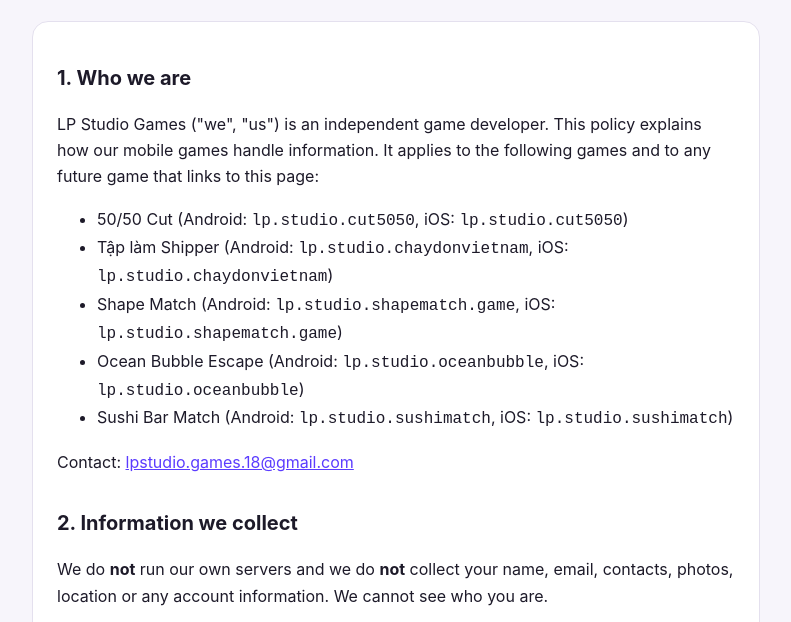
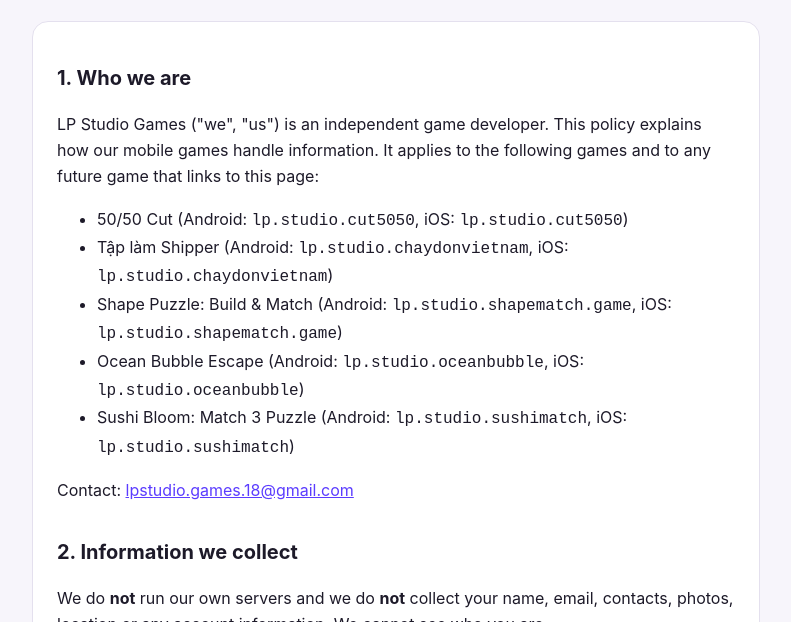
Before and after one commit to lpstudiogames18/lpstudiogames18.github.io, a plain HTML site: page index.html in a window 1280 px wide. Shown: the part 166-788 px from the top of the page, without its empty margins (244-1035 px from the left). Drawn offline with Linux system fonts and the light colour scheme.

Commit message:
Rename Sushi Bloom and Shape Puzzle

```diff
--- a/index.html
+++ b/index.html
@@ -55,9 +55,9 @@
     <ul>
       <li>50/50 Cut (Android: <code>lp.studio.cut5050</code>, iOS: <code>lp.studio.cut5050</code>)</li>
       <li>Tập làm Shipper (Android: <code>lp.studio.chaydonvietnam</code>, iOS: <code>lp.studio.chaydonvietnam</code>)</li>
-      <li>Shape Match (Android: <code>lp.studio.shapematch.game</code>, iOS: <code>lp.studio.shapematch.game</code>)</li>
+      <li>Shape Puzzle: Build &amp; Match (Android: <code>lp.studio.shapematch.game</code>, iOS: <code>lp.studio.shapematch.game</code>)</li>
       <li>Ocean Bubble Escape (Android: <code>lp.studio.oceanbubble</code>, iOS: <code>lp.studio.oceanbubble</code>)</li>
-      <li>Sushi Bar Match (Android: <code>lp.studio.sushimatch</code>, iOS: <code>lp.studio.sushimatch</code>)</li>
+      <li>Sushi Bloom: Match 3 Puzzle (Android: <code>lp.studio.sushimatch</code>, iOS: <code>lp.studio.sushimatch</code>)</li>
     </ul>
     <p>Contact: <a href="mailto:lpstudio.games.18@gmail.com">lpstudio.games.18@gmail.com</a></p>
 
@@ -114,9 +114,9 @@
     <ul>
       <li>50/50 Cut (Android: <code>lp.studio.cut5050</code>, iOS: <code>lp.studio.cut5050</code>)</li>
       <li>Tập làm Shipper (Android: <code>lp.studio.chaydonvietnam</code>, iOS: <code>lp.studio.chaydonvietnam</code>)</li>
-      <li>Shape Match (Android: <code>lp.studio.shapematch.game</code>, iOS: <code>lp.studio.shapematch.game</code>)</li>
+      <li>Shape Puzzle: Build &amp; Match (Android: <code>lp.studio.shapematch.game</code>, iOS: <code>lp.studio.shapematch.game</code>)</li>
       <li>Ocean Bubble Escape (Android: <code>lp.studio.oceanbubble</code>, iOS: <code>lp.studio.oceanbubble</code>)</li>
-      <li>Sushi Bar Match (Android: <code>lp.studio.sushimatch</code>, iOS: <code>lp.studio.sushimatch</code>)</li>
+      <li>Sushi Bloom: Match 3 Puzzle (Android: <code>lp.studio.sushimatch</code>, iOS: <code>lp.studio.sushimatch</code>)</li>
     </ul>
     <p>Liên hệ: <a href="mailto:lpstudio.games.18@gmail.com">lpstudio.games.18@gmail.com</a></p>
 
```
